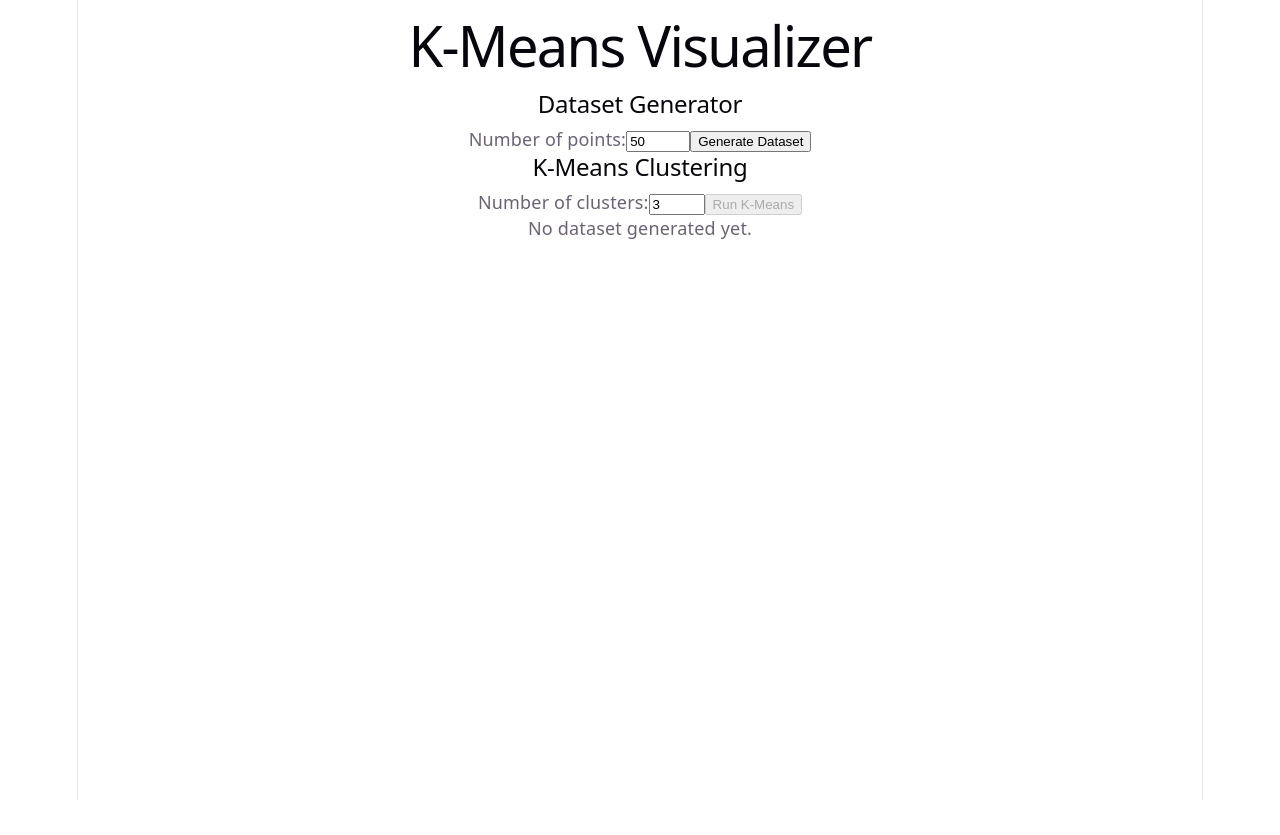
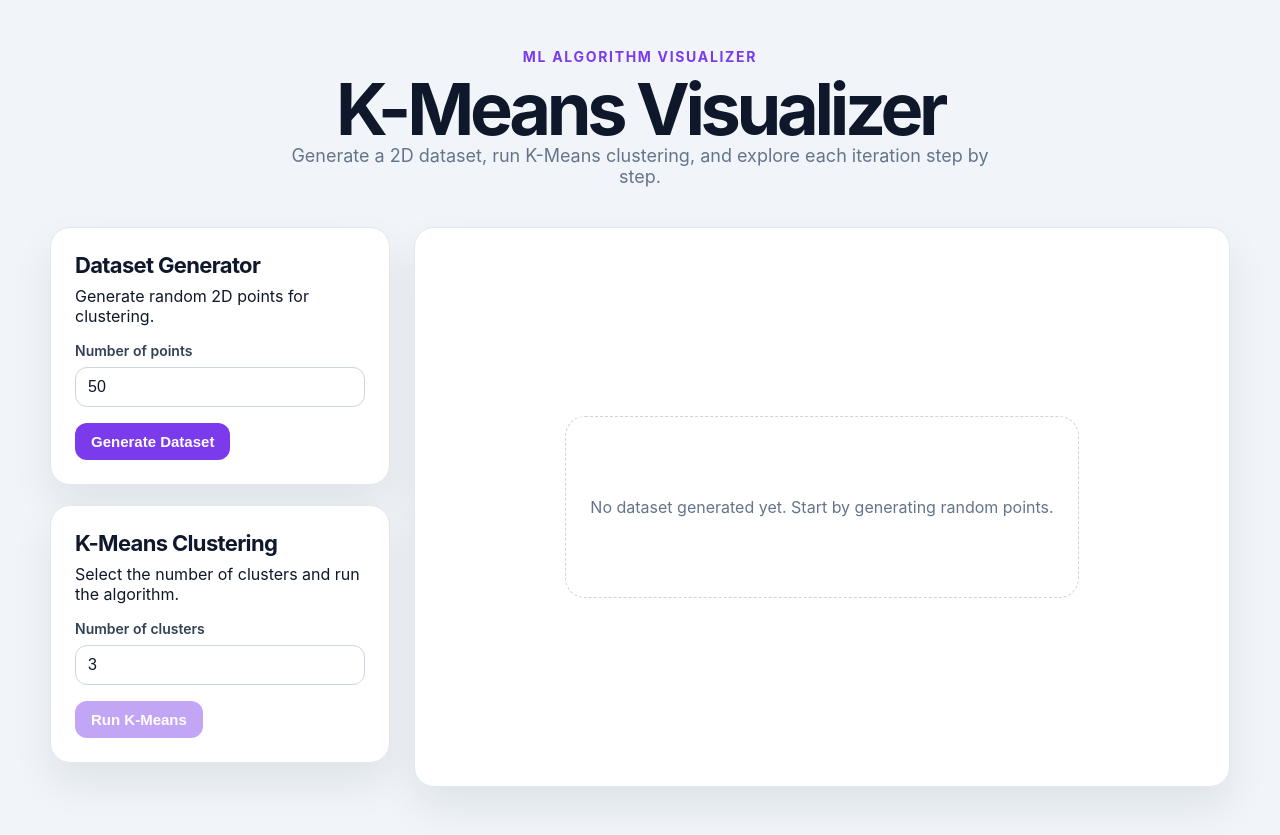
Before and after one commit to WiolaWysopal/KMeansVisualizer, a React (Vite) app in the folder frontend/: page / in a window 1280 px wide. Before the commit the page ends 800 px from the top, so only its background shows below. Built offline with nearby package versions, Linux system fonts and the light colour scheme.

Commit message:
style: polish application layout and controls

```diff
--- a/frontend/src/App.css
+++ b/frontend/src/App.css
@@ -1,184 +1,208 @@
-.counter {
-  font-size: 16px;
-  padding: 5px 10px;
-  border-radius: 5px;
-  color: var(--accent);
-  background: var(--accent-bg);
-  border: 2px solid transparent;
-  transition: border-color 0.3s;
-  margin-bottom: 24px;
-
-  &:hover {
-    border-color: var(--accent-border);
-  }
-  &:focus-visible {
-    outline: 2px solid var(--accent);
-    outline-offset: 2px;
-  }
+.app {
+  min-height: 100vh;
+  padding: 48px 24px;
 }
 
-.hero {
-  position: relative;
+.app-header {
+  max-width: 920px;
+  margin: 0 auto 40px;
+  text-align: center;
+}
 
-  .base,
-  .framework,
-  .vite {
-    inset-inline: 0;
+.eyebrow {
+  margin-bottom: 8px;
+  color: #7c3aed;
+  font-size: 14px;
+  font-weight: 700;
+  letter-spacing: 0.12em;
+  text-transform: uppercase;
+}
+
+.subtitle {
+  max-width: 720px;
+  margin: 0 auto;
+  color: #64748b;
+  font-size: 18px;
+}
+
+.dashboard {
+  display: grid;
+  grid-template-columns: 340px minmax(0, 1fr);
+  gap: 24px;
+  max-width: 1180px;
   margin: 0 auto;
 }
 
-  .base {
-    width: 170px;
-    position: relative;
-    z-index: 0;
+.sidebar {
+  display: flex;
+  flex-direction: column;
+  gap: 20px;
 }
 
-  .framework,
-  .vite {
-    position: absolute;
+.visualization-panel {
+  display: flex;
+  flex-direction: column;
+  gap: 20px;
 }
 
-  .framework {
-    z-index: 1;
-    top: 34px;
-    height: 28px;
-    transform: perspective(2000px) rotateZ(300deg) rotateX(44deg) rotateY(39deg)
-      scale(1.4);
+.card {
+  padding: 24px;
+  border: 1px solid #e2e8f0;
+  border-radius: 20px;
+  background: #ffffff;
+  box-shadow: 0 20px 40px rgb(15 23 42 / 8%);
 }
 
-  .vite {
-    z-index: 0;
-    top: 107px;
-    height: 26px;
-    width: auto;
-    transform: perspective(2000px) rotateZ(300deg) rotateX(40deg) rotateY(39deg)
-      scale(0.8);
+.form-group {
+  display: flex;
+  flex-direction: column;
+  gap: 8px;
+  margin: 16px 0;
+  text-align: left;
+}
+
+label {
+  color: #334155;
+  font-size: 14px;
+  font-weight: 600;
+}
+
+input {
+  width: 100%;
+  box-sizing: border-box;
+  padding: 10px 12px;
+  border: 1px solid #cbd5e1;
+  border-radius: 12px;
+  background: #ffffff;
+  color: #0f172a;
+  font-size: 16px;
+}
+
+input:focus {
+  border-color: #7c3aed;
+  outline: none;
+  box-shadow: 0 0 0 3px rgb(124 58 237 / 16%);
+}
+
+button {
+  padding: 10px 16px;
+  border: none;
+  border-radius: 12px;
+  background: #7c3aed;
+  color: #ffffff;
+  cursor: pointer;
+  font-size: 15px;
+  font-weight: 700;
+  transition:
+    transform 0.15s ease,
+    opacity 0.15s ease,
+    background 0.15s ease;
+}
+
+button:hover:not(:disabled) {
+  background: #6d28d9;
+  transform: translateY(-1px);
+}
+
+button:disabled {
+  cursor: not-allowed;
+  opacity: 0.45;
+}
+
+.button-row {
+  display: flex;
+  flex-wrap: wrap;
+  gap: 10px;
+}
+
+.secondary-button {
+  background: #e2e8f0;
+  color: #0f172a;
+}
+
+.secondary-button:hover:not(:disabled) {
+  background: #cbd5e1;
+}
+
+.error-message {
+  margin-top: 12px;
+  color: #dc2626;
+  font-size: 14px;
+}
+
+.plot-card {
+  display: flex;
+  justify-content: center;
+  align-items: center;
+  min-height: 560px;
+}
+
+.scatter-plot {
+  width: 100%;
+  max-width: 560px;
+  height: auto;
+  border: 1px solid #e2e8f0;
+  border-radius: 20px;
+  background: #f8fafc;
+}
+
+.empty-state {
+  padding: 80px 24px;
+  border: 1px dashed #cbd5e1;
+  border-radius: 20px;
+  color: #64748b;
+  text-align: center;
+}
+
+.metrics-grid {
+  display: grid;
+  gap: 12px;
+  margin-top: 16px;
+}
+
+.metric {
+  display: flex;
+  justify-content: space-between;
+  gap: 16px;
+  padding: 12px;
+  border-radius: 12px;
+  background: #f8fafc;
+}
+
+.metric span:first-child {
+  color: #64748b;
+}
+
+.metric span:last-child {
+  color: #0f172a;
+  font-weight: 700;
+}
+
+.progress-bar {
+  width: 100%;
+  height: 12px;
+  margin: 16px 0;
+  background: #e2e8f0;
+  border-radius: 999px;
+  overflow: hidden;
+}
+
+.progress-fill {
+  height: 100%;
+  background: #7c3aed;
+  transition: width 0.3s ease;
+}
+
+@media (max-width: 900px) {
+  .app {
+    padding: 32px 16px;
+  }
+
+  .dashboard {
+    grid-template-columns: 1fr;
+  }
+
+  .plot-card {
+    min-height: auto;
   }
 }
-
-#center {
-  display: flex;
-  flex-direction: column;
-  gap: 25px;
-  place-content: center;
-  place-items: center;
-  flex-grow: 1;
-
-  @media (max-width: 1024px) {
-    padding: 32px 20px 24px;
-    gap: 18px;
-  }
-}
-
-#next-steps {
-  display: flex;
-  border-top: 1px solid var(--border);
-  text-align: left;
-
-  & > div {
-    flex: 1 1 0;
-    padding: 32px;
-    @media (max-width: 1024px) {
-      padding: 24px 20px;
-    }
-  }
-
-  .icon {
-    margin-bottom: 16px;
-    width: 22px;
-    height: 22px;
-  }
-
-  @media (max-width: 1024px) {
-    flex-direction: column;
-    text-align: center;
-  }
-}
-
-#docs {
-  border-right: 1px solid var(--border);
-
-  @media (max-width: 1024px) {
-    border-right: none;
-    border-bottom: 1px solid var(--border);
-  }
-}
-
-#next-steps ul {
-  list-style: none;
-  padding: 0;
-  display: flex;
-  gap: 8px;
-  margin: 32px 0 0;
-
-  .logo {
-    height: 18px;
-  }
-
-  a {
-    color: var(--text-h);
-    font-size: 16px;
-    border-radius: 6px;
-    background: var(--social-bg);
-    display: flex;
-    padding: 6px 12px;
-    align-items: center;
-    gap: 8px;
-    text-decoration: none;
-    transition: box-shadow 0.3s;
-
-    &:hover {
-      box-shadow: var(--shadow);
-    }
-    .button-icon {
-      height: 18px;
-      width: 18px;
-    }
-  }
-
-  @media (max-width: 1024px) {
-    margin-top: 20px;
-    flex-wrap: wrap;
-    justify-content: center;
-
-    li {
-      flex: 1 1 calc(50% - 8px);
-    }
-
-    a {
-      width: 100%;
-      justify-content: center;
-      box-sizing: border-box;
-    }
-  }
-}
-
-#spacer {
-  height: 88px;
-  border-top: 1px solid var(--border);
-  @media (max-width: 1024px) {
-    height: 48px;
-  }
-}
-
-.ticks {
-  position: relative;
-  width: 100%;
-
-  &::before,
-  &::after {
-    content: "";
-    position: absolute;
-    top: -4.5px;
-    border: 5px solid transparent;
-  }
-
-  &::before {
-    left: 0;
-    border-left-color: var(--border);
-  }
-  &::after {
-    right: 0;
-    border-right-color: var(--border);
-  }
-}
--- a/frontend/src/App.jsx
+++ b/frontend/src/App.jsx
@@ -1,4 +1,5 @@
 import { useState } from "react";
+import "./App.css";
 import ClusteringMetrics from "./components/ClusteringMetrics";
 import DatasetGenerator from "./components/DatasetGenerator";
 import IterationControls from "./components/IterationControls";
@@ -41,13 +42,33 @@ export default function App() {
   };
 
   return (
-    <main>
+    <main className="app">
+      <header className="app-header">
+        <p className="eyebrow">ML Algorithm Visualizer</p>
         <h1>K-Means Visualizer</h1>
+        <p className="subtitle">
+          Generate a 2D dataset, run K-Means clustering, and explore each
+          iteration step by step.
+        </p>
+      </header>
 
+      <section className="dashboard">
+        <div className="sidebar">
           <DatasetGenerator onGenerate={handleGenerateDataset} />
           <KMeansControls points={dataset} onCluster={handleCluster} />
+          <ClusteringMetrics
+            datasetSize={dataset.length}
+            clusteringResult={clusteringResult}
+            currentIteration={currentIteration}
+          />
+        </div>
 
-      <ScatterPlot points={dataset} centroids={currentCentroids} />
+        <div className="visualization-panel">
+          <ScatterPlot
+            points={dataset}
+            centroids={currentCentroids}
+            assignments={currentIteration?.assignments ?? []}
+          />
 
           <IterationControls
             currentIterationIndex={currentIterationIndex}
@@ -55,14 +76,9 @@ export default function App() {
             onPrevious={handlePreviousIteration}
             onNext={handleNextIteration}
             onReset={handleResetIteration}
-        onSelectIteration={setCurrentIterationIndex}
           />
-
-      <ClusteringMetrics
-        datasetSize={dataset.length}
-        clusteringResult={clusteringResult}
-        currentIteration={currentIteration}
-      />
+        </div>
+      </section>
     </main>
   );
 }
--- a/frontend/src/components/DatasetGenerator.jsx
+++ b/frontend/src/components/DatasetGenerator.jsx
@@ -29,10 +29,12 @@ export default function DatasetGenerator({ onGenerate }) {
   };
 
   return (
-    <section>
+    <section className="card">
       <h2>Dataset Generator</h2>
+      <p>Generate random 2D points for clustering.</p>
 
-      <label htmlFor="pointCount">Number of points:</label>
+      <div className="form-group">
+        <label htmlFor="pointCount">Number of points</label>
         <input
           id="pointCount"
           type="number"
@@ -41,12 +43,13 @@ export default function DatasetGenerator({ onGenerate }) {
           value={pointCount}
           onChange={(event) => setPointCount(Number(event.target.value))}
         />
+      </div>
 
       <button onClick={handleGenerate} disabled={isLoading}>
         {isLoading ? "Generating..." : "Generate Dataset"}
       </button>
 
-      {error && <p>{error}</p>}
+      {error && <p className="error-message">{error}</p>}
     </section>
   );
 }
--- a/frontend/src/components/KMeansControls.jsx
+++ b/frontend/src/components/KMeansControls.jsx
@@ -26,10 +26,12 @@ export default function KMeansControls({ points, onCluster }) {
   };
 
   return (
-    <section>
+    <section className="card">
       <h2>K-Means Clustering</h2>
+      <p>Select the number of clusters and run the algorithm.</p>
 
-      <label htmlFor="clusters">Number of clusters:</label>
+      <div className="form-group">
+        <label htmlFor="clusters">Number of clusters</label>
         <input
           id="clusters"
           type="number"
@@ -38,12 +40,13 @@ export default function KMeansControls({ points, onCluster }) {
           value={k}
           onChange={(event) => setK(Number(event.target.value))}
         />
+      </div>
 
       <button onClick={handleRunKMeans} disabled={!points.length}>
         Run K-Means
       </button>
 
-      {error && <p>{error}</p>}
+      {error && <p className="error-message">{error}</p>}
     </section>
   );
 }
--- a/frontend/src/components/ScatterPlot.jsx
+++ b/frontend/src/components/ScatterPlot.jsx
@@ -17,26 +17,28 @@ export default function ScatterPlot({
   assignments = [],
 }) {
   if (!points.length) {
-    return <p>No dataset generated yet.</p>;
+    return (
+      <section className="card plot-card">
+        <p className="empty-state">
+          No dataset generated yet. Start by generating random points.
+        </p>
+      </section>
+    );
   }
 
   const getPointColor = (index) => {
     const clusterIndex = assignments[index];
 
     if (clusterIndex === undefined) {
-      return "steelblue";
+      return "#64748b";
     }
 
     return CLUSTER_COLORS[clusterIndex % CLUSTER_COLORS.length];
   };
 
   return (
-    <svg
-      width="500"
-      height="500"
-      viewBox="0 0 100 100"
-      style={{ border: "1px solid #ccc", background: "#fafafa" }}
-    >
+    <section className="card plot-card">
+      <svg className="scatter-plot" viewBox="0 0 100 100">
         {points.map((point, index) => (
           <circle
             key={`point-${index}`}
@@ -54,10 +56,11 @@ export default function ScatterPlot({
             cy={100 - y}
             r="3"
             fill={CLUSTER_COLORS[index % CLUSTER_COLORS.length]}
-          stroke="black"
+            stroke="#0f172a"
             strokeWidth="0.7"
           />
         ))}
       </svg>
+    </section>
   );
 }
--- a/frontend/src/index.css
+++ b/frontend/src/index.css
@@ -1,111 +1,40 @@
 :root {
-  --text: #6b6375;
-  --text-h: #08060d;
-  --bg: #fff;
-  --border: #e5e4e7;
-  --code-bg: #f4f3ec;
-  --accent: #aa3bff;
-  --accent-bg: rgba(170, 59, 255, 0.1);
-  --accent-border: rgba(170, 59, 255, 0.5);
-  --social-bg: rgba(244, 243, 236, 0.5);
-  --shadow:
-    rgba(0, 0, 0, 0.1) 0 10px 15px -3px, rgba(0, 0, 0, 0.05) 0 4px 6px -2px;
-
-  --sans: system-ui, "Segoe UI", Roboto, sans-serif;
-  --heading: system-ui, "Segoe UI", Roboto, sans-serif;
-  --mono: ui-monospace, Consolas, monospace;
-
-  font: 18px/145% var(--sans);
-  letter-spacing: 0.18px;
-  color-scheme: light dark;
-  color: var(--text);
-  background: var(--bg);
+  font-family:
+    Inter, ui-sans-serif, system-ui, -apple-system, BlinkMacSystemFont, "Segoe UI",
+    sans-serif;
+  color: #0f172a;
+  background: #f1f5f9;
   font-synthesis: none;
   text-rendering: optimizeLegibility;
   -webkit-font-smoothing: antialiased;
   -moz-osx-font-smoothing: grayscale;
-
-  @media (max-width: 1024px) {
-    font-size: 16px;
-  }
 }
 
-@media (prefers-color-scheme: dark) {
-  :root {
-    --text: #9ca3af;
-    --text-h: #f3f4f6;
-    --bg: #16171d;
-    --border: #2e303a;
-    --code-bg: #1f2028;
-    --accent: #c084fc;
-    --accent-bg: rgba(192, 132, 252, 0.15);
-    --accent-border: rgba(192, 132, 252, 0.5);
-    --social-bg: rgba(47, 48, 58, 0.5);
-    --shadow:
-      rgba(0, 0, 0, 0.4) 0 10px 15px -3px, rgba(0, 0, 0, 0.25) 0 4px 6px -2px;
-  }
-
-  #social .button-icon {
-    filter: invert(1) brightness(2);
-  }
+* {
+  box-sizing: border-box;
 }
 
 body {
+  min-width: 320px;
   margin: 0;
 }
 
-#root {
-  width: 1126px;
-  max-width: 100%;
-  margin: 0 auto;
-  text-align: center;
-  border-inline: 1px solid var(--border);
-  min-height: 100svh;
-  display: flex;
-  flex-direction: column;
-  box-sizing: border-box;
-}
-
 h1,
-h2 {
-  font-family: var(--heading);
-  font-weight: 500;
-  color: var(--text-h);
-}
-
-h1 {
-  font-size: 56px;
-  letter-spacing: -1.68px;
-  margin: 32px 0;
-  @media (max-width: 1024px) {
-    font-size: 36px;
-    margin: 20px 0;
-  }
-}
-h2 {
-  font-size: 24px;
-  line-height: 118%;
-  letter-spacing: -0.24px;
-  margin: 0 0 8px;
-  @media (max-width: 1024px) {
-    font-size: 20px;
-  }
-}
+h2,
 p {
   margin: 0;
 }
 
-code,
-.counter {
-  font-family: var(--mono);
-  display: inline-flex;
-  border-radius: 4px;
-  color: var(--text-h);
+h1 {
+  color: #0f172a;
+  font-size: clamp(40px, 7vw, 72px);
+  line-height: 1;
+  letter-spacing: -0.06em;
 }
 
-code {
-  font-size: 15px;
-  line-height: 135%;
-  padding: 4px 8px;
-  background: var(--code-bg);
+h2 {
+  margin-bottom: 8px;
+  color: #0f172a;
+  font-size: 22px;
+  letter-spacing: -0.03em;
 }
```
Also changed, not shown: frontend/src/components/ClusteringMetrics.jsx (+29 -12 lines), frontend/src/components/IterationControls.jsx (+24 -14 lines). Lines whose indentation alone changed are shown as unchanged.
